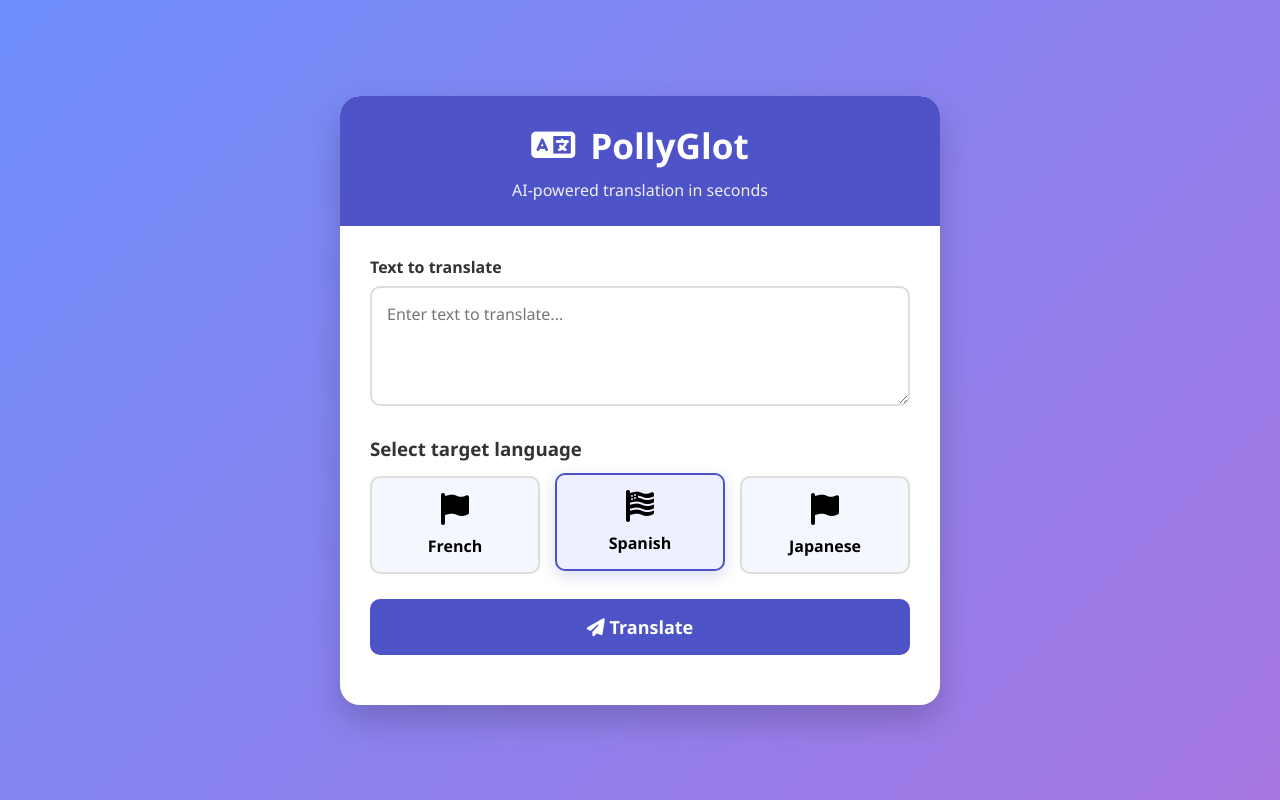
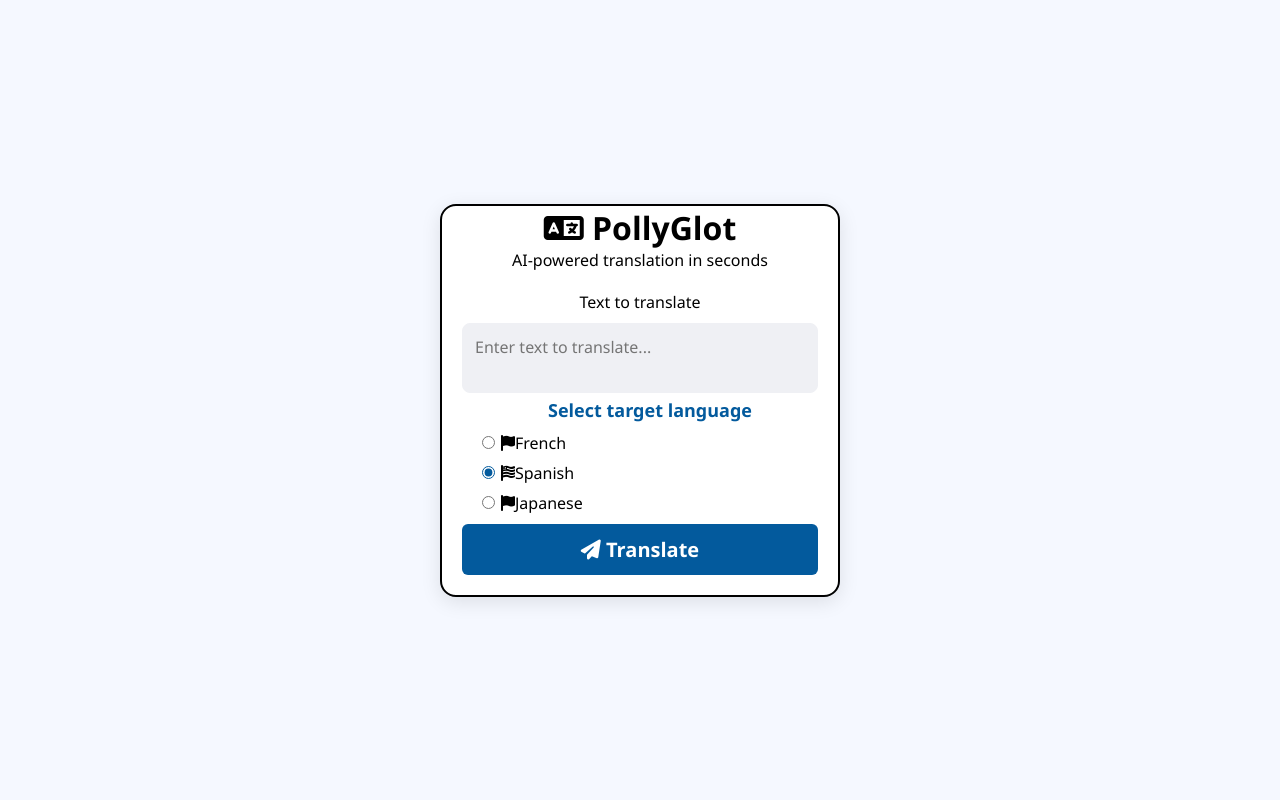
Before and after one commit to muzhiwa/PollyGlot, a React (Create React App) app: page / in a window 1280 px wide. Built offline with nearby package versions, Linux system fonts and the light colour scheme.

Commit message:
updated styling

```diff
--- a/src/styles.css
+++ b/src/styles.css
@@ -2,257 +2,156 @@
   margin: 0;
   padding: 0;
   box-sizing: border-box;
-  font-family: "Segoe UI", Tahoma, Geneva, Verdana, sans-serif;
+  font-family: "Poppins", "Segoe UI", sans-serif;
 }
 
-.app {
-  background: linear-gradient(135deg, #6e8efb, #a777e3);
-  min-height: 100vh;
+body {
+  background-color: #f5f8ff;
   display: flex;
   justify-content: center;
   align-items: center;
+  min-height: 100vh;
+}
+
+.app-container {
+  display: flex;
+  justify-content: center;
+  align-items: center;
+  gap: 40px;
+  flex-wrap: wrap;
+  padding: 60px 120px;
+}
+
+.container {
+  width: 400px;
+  background: #ffffff;
+  border-radius: 16px;
+  box-shadow: 0 5px 20px rgba(0, 0, 0, 0.1);
+  overflow: hidden;
+  text-align: center;
+  border: 2px solid #000;
+}
+
+.content {
   padding: 20px;
 }
 
-.app-container {
+.header-img {
   width: 100%;
-  display: flex;
-  justify-content: center;
-  align-items: center;
 }
 
-.container {
+textarea,
+.translation-box {
   width: 100%;
-  max-width: 600px;
-  background: white;
-  border-radius: 20px;
-  box-shadow: 0 15px 35px rgba(0, 0, 0, 0.2);
-  overflow: hidden;
+  border: 1px solid #eff0f4;
+  border-radius: 8px;
+  padding: 12px;
+  font-size: 16px;
+  background-color: #eff0f4;
+  resize: none;
+  margin-top: 10px;
 }
 
-.header {
-  background: #4e54c8;
-  color: white;
-  text-align: center;
-  padding: 25px 20px;
-}
-
-.header h1 {
-  font-size: 2.2rem;
-  margin-bottom: 10px;
+.translation-box {
+  min-height: 70px;
   display: flex;
   align-items: center;
   justify-content: center;
-  gap: 15px;
 }
 
-.header p {
-  opacity: 0.9;
+.text-to-translate {
+  color: #035a9d;
+  font-weight: 700;
+  font-size: 18px;
 }
 
-.content {
-  padding: 30px;
+h3 {
+  color: #035a9d;
+  font-weight: 700;
+  font-size: 18px;
+  text-align: center;
 }
 
-.input-group {
-  margin-bottom: 25px;
-}
-
-.input-group label {
-  display: block;
-  margin-bottom: 8px;
-  font-weight: 600;
-  color: #333;
-}
-
-.input-field {
-  width: 100%;
-  padding: 15px;
-  border: 2px solid #ddd;
-  border-radius: 10px;
-  font-size: 16px;
-  transition: border-color 0.3s;
-  resize: vertical;
-  min-height: 120px;
-}
-
-.input-field:focus {
-  outline: none;
-  border-color: #6e8efb;
+.flag-icon {
+  width: 20px;
+  height: auto;
+  border: 1px solid black;
 }
 
 .language-selector {
-  margin-bottom: 25px;
-}
-
-.language-selector h3 {
-  margin-bottom: 15px;
-  color: #333;
+  text-align: left;
+  margin-left: 20px;
 }
 
 .languages {
   display: flex;
-  gap: 15px;
-  flex-wrap: wrap;
+  flex-direction: column;
+  gap: 8px;
+  align-items: flex-start;
+  margin-top: 10px;
 }
 
 .language-option {
-  flex: 1;
-  min-width: 150px;
+  display: flex;
+  align-items: center;
+  gap: 6px;
+  font-weight: 500;
+  font-size: 16;
 }
 
 .language-option input {
-  display: none;
+  accent-color: #035a9d;
 }
 
-.language-option label {
-  display: flex;
-  flex-direction: column;
-  align-items: center;
-  padding: 15px;
-  background: #f5f7ff;
-  border: 2px solid #ddd;
-  border-radius: 10px;
-  cursor: pointer;
-  transition: all 0.3s;
-}
-
-.language-option input:checked + label {
-  border-color: #4e54c8;
-  background: #eef0ff;
-  transform: translateY(-3px);
-  box-shadow: 0 5px 15px rgba(78, 84, 200, 0.2);
-}
-
-.language-option label i {
-  font-size: 32px;
-  margin-bottom: 10px;
-}
-
-.language-option label span {
-  font-weight: 600;
-}
-
-.btn-translate {
+.btn-translate,
+.btn-start-over {
   width: 100%;
-  padding: 16px;
-  background: #4e54c8;
-  color: white;
+  padding: 12px;
   border: none;
-  border-radius: 10px;
-  font-size: 18px;
+  border-radius: 6px;
   font-weight: 600;
   cursor: pointer;
-  transition: background 0.3s, transform 0.2s;
-  margin-bottom: 20px;
-}
-
-.btn-translate:hover:not(:disabled) {
-  background: #3a3fb8;
-  transform: translateY(-2px);
-}
-
-.btn-translate:active:not(:disabled) {
-  transform: translateY(0);
-}
-
-.btn-translate:disabled {
-  opacity: 0.7;
-  cursor: not-allowed;
-}
-
-.results {
-  margin-top: 30px;
-  padding-top: 30px;
-  border-top: 1px solid #eee;
-}
-
-.result-item {
-  margin-bottom: 20px;
-}
-
-.result-item h3 {
-  margin-bottom: 10px;
-  color: #333;
-}
-
-.translation-box {
-  padding: 15px;
-  background: #f9fafc;
-  border-radius: 10px;
-  border: 1px solid #eee;
-  min-height: 100px;
-}
-
-.btn-start-over {
-  width: 100%;
-  padding: 14px;
-  background: white;
-  color: #4e54c8;
-  border: 2px solid #4e54c8;
-  border-radius: 10px;
-  font-size: 16px;
-  font-weight: 600;
-  cursor: pointer;
-  transition: all 0.3s;
+  font-size: 1rem;
+  transition: background 0.2s ease;
+  background-color: #035a9d;
+  color: white;
+  font-size: 20px;
+  font-weight: 700;
   margin-top: 10px;
 }
 
-.btn-start-over:hover {
-  background: #f5f7ff;
+.translation {
+  margin: 10px;
+}
+
+.error-message {
+  color: #d93025;
+  background: #ffe5e0;
+  border-radius: 6px;
+  padding: 8px;
+  margin-top: 10px;
+  text-align: center;
 }
 
 .loader {
+  margin-top: 10px;
   text-align: center;
-  margin: 20px 0;
 }
 
-.loader .spinner {
-  width: 40px;
-  height: 40px;
-  border: 4px solid #f3f3f3;
-  border-top: 4px solid #4e54c8;
-  border-radius: 50%;
-  animation: spin 1s linear infinite;
-  margin: 0 auto;
+.loader p {
+  margin-top: 8px;
+  font-size: 0.9rem;
+  color: #444;
 }
 
-@keyframes spin {
-  0% {
-    transform: rotate(0deg);
+@media (max-width: 700px) {
+  .app-container {
+    flex-direction: column;
+    gap: 20px;
+    padding: 0;
   }
-  100% {
-    transform: rotate(360deg);
+
+  .container {
+    width: 90%;
   }
 }
-
-.error-message {
-  color: #e74c3c;
-  text-align: center;
-  padding: 10px;
-  background: #ffeaea;
-  border-radius: 8px;
-  margin-bottom: 20px;
-}
-
-.flags {
-  display: flex;
-  justify-content: center;
-  gap: 20px;
-  margin-top: 20px;
-}
-
-.flag {
-  font-size: 2rem;
-  opacity: 0.7;
-}
-
-@media (max-width: 600px) {
-  .languages {
-    flex-direction: column;
-  }
-
-  .language-option {
-    min-width: auto;
-  }
-}
```
